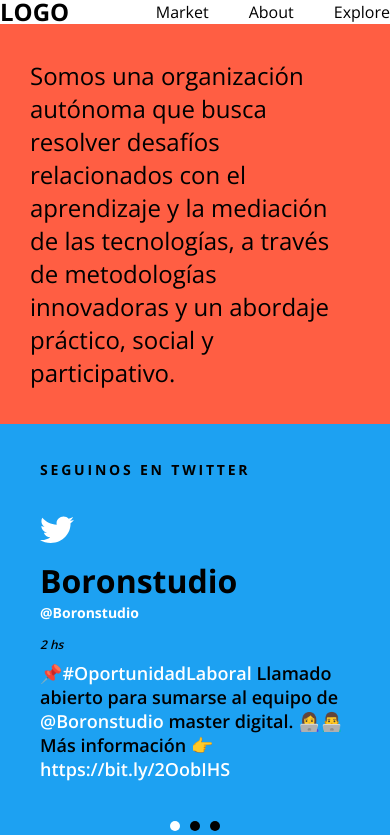
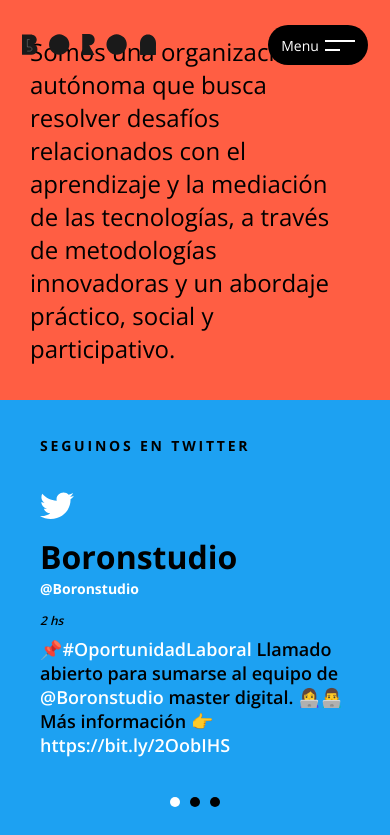
Before and after one commit to Arctic-T/boroa-test, a React (Vite) app: page / in a window 390 px wide. Shown: the top 835 px of the page. Built offline with nearby package versions, Linux system fonts and the light colour scheme.

Commit message:
sidebar mobile styles

```diff
--- a/src/components/Navbar.jsx
+++ b/src/components/Navbar.jsx
@@ -1,12 +1,75 @@
+import { useState } from "react";
+import BoronBlack from "../icons/boron-black";
+import HandLens from "../icons/hand-lens";
+import Twitter from "../icons/twitter";
+import Youtube from "../icons/youtube";
+import RightArrow from "../icons/right-arrow";
+
 export default function Navbar() {
+  const [isOpen, setIsOpen] = useState(false);
+
+  const openNavbar = () => {
+    setIsOpen(!isOpen);
+  };
+
   return (
-    <nav class="navbar">
-      <h1 class="nav-logo">LOGO</h1>
-      <ul class="navbar-links">
-        <li>Market</li>
-        <li>About</li>
-        <li>Explore</li>
-      </ul>
+    <nav className={`navbar ${isOpen ? "is-active" : ""}`}>
+      <a href="#" className="navbar-icon">
+        <BoronBlack />
+      </a>
+      <button className="navbar-menu-btn" onClick={openNavbar}>
+        <p className="navbar-menu-btn-title">{isOpen ? "Cerrar" : "Menu"}</p>
+        {!isOpen && (
+          <div>
+            <span className="navbar-menu-btn-line"></span>
+            <span className="navbar-menu-btn-line second"></span>
+          </div>
+        )}
+        {isOpen && <span className="menu-btn-cross">x</span>}
+      </button>
+      <div className={`navbar-menu ${isOpen ? "is-active" : ""}`}>
+        <div className="navbar-menu-links">
+          <a href="#" className="navbar-menu-links-link">
+            acerca de
+          </a>
+          <a href="#" className="navbar-menu-links-link">
+            proyectos
+          </a>
+          <a href="#" className="navbar-menu-links-link">
+            repositorio
+          </a>
+          <a href="#" className="navbar-menu-links-link">
+            novedades
+          </a>
+          <a href="#" className="navbar-menu-links-link">
+            contacto
+          </a>
+          <HandLens />
+          <div className="navbar-languages">
+            <span>EN </span>/
+            <span>
+              <strong> ES</strong>
+            </span>
+          </div>
+        </div>
+        <div className="navbar-social">
+          <div className="navbar-information">
+            <button className="navbar-button">
+              <span className="navbar-button-name">
+                Subscribite a nuestro newsletter
+              </span>
+              <RightArrow />
+            </button>
+            <div className="navbar-social-network">
+              <p className="navbar-mail">info@boronstudio.com</p>
+              <div className="navbar-social-icons">
+                <Youtube />
+                <Twitter />
+              </div>
+            </div>
+          </div>
+        </div>
+      </div>
     </nav>
   );
 }
--- /dev/null
+++ b/src/icons/boron-black.jsx
@@ -0,0 +1,45 @@
+export default function BoronBlack() {
+  return (
+    <svg
+      width="134"
+      height="21"
+      viewBox="0 0 134 21"
+      fill="none"
+      xmlns="http://www.w3.org/2000/svg"
+    >
+      <g clip-path="url(#clip0_5_407)">
+        <path
+          d="M33.2458 19.9581C32.0488 19.4343 30.96 18.6891 30.0361 17.7611C29.1121 16.8311 28.3692 15.7353 27.8454 14.5304C27.3143 13.2681 27.0414 11.9111 27.043 10.5404C27.0414 9.17222 27.3143 7.81784 27.8454 6.55845C28.3682 5.35292 29.1113 4.25698 30.0361 3.32768C30.9558 2.39664 32.0458 1.65339 33.2458 1.13884C34.4961 0.601036 35.8422 0.326178 37.2018 0.331147C38.5615 0.325264 39.908 0.60016 41.1579 1.13884C42.3566 1.65605 43.446 2.39897 44.3677 3.32768C45.2886 4.25519 46.024 5.35194 46.5343 6.55845C47.0686 7.81684 47.3416 9.17188 47.3367 10.5404C47.3418 11.9115 47.0688 13.2692 46.5343 14.5304C46.0221 15.7358 45.2869 16.8322 44.3677 17.7611C43.4422 18.6872 42.3538 19.4322 41.1579 19.9581C39.9069 20.4933 38.5612 20.768 37.2018 20.7658C35.8426 20.7674 34.4971 20.4926 33.2458 19.9581Z"
+          fill="#1A1A1A"
+        />
+        <path
+          d="M67.2447 11.2996C68.6793 11.2875 70.0516 10.7072 71.0643 9.68422C71.5902 9.17291 72.0045 8.55692 72.2808 7.87552C72.5571 7.19411 72.6894 6.46224 72.6692 5.72654C72.6736 4.24115 72.0971 2.81369 71.0643 1.7527C70.572 1.2236 69.98 0.798265 69.3229 0.501531C68.6657 0.204796 67.9566 0.0425694 67.2366 0.024231H59.9424C59.806 0.024231 60.2233 0.395773 60.2233 0.533081V20.58C60.2233 20.7173 59.806 21.0242 59.9424 21.0242H72.0593C72.1315 21.0242 72.1877 20.8708 72.2278 20.8061C72.2475 20.7674 72.2578 20.7245 72.2578 20.6809C72.2578 20.6374 72.2475 20.5945 72.2278 20.5558L67.2447 11.2996Z"
+          fill="#1A1A1A"
+        />
+        <path
+          d="M90.6677 19.9581C89.4715 19.4329 88.383 18.6878 87.4579 17.7612C86.534 16.8311 85.791 15.7354 85.2673 14.5304C84.7362 13.2682 84.4633 11.9112 84.4649 10.5404C84.4633 9.17226 84.7362 7.81788 85.2673 6.55849C85.79 5.35296 86.5331 4.25702 87.4579 3.32772C88.3791 2.3984 89.4687 1.65539 90.6677 1.13888C91.9179 0.601076 93.2642 0.326218 94.6238 0.331187C95.986 0.326026 97.3349 0.60087 98.5878 1.13888C99.7869 1.65539 100.876 2.3984 101.798 3.32772C102.721 4.25303 103.457 5.35033 103.964 6.55849C104.503 7.81563 104.776 9.17152 104.767 10.5404C104.776 11.9119 104.503 13.2704 103.964 14.5304C103.455 15.7375 102.719 16.8344 101.798 17.7612C100.873 18.6878 99.7841 19.4329 98.5878 19.9581C97.3338 20.4927 95.9857 20.7674 94.6238 20.7658C93.2646 20.7674 91.9189 20.4927 90.6677 19.9581Z"
+          fill="#1A1A1A"
+        />
+        <path
+          d="M8.28127 20.8546H0V0.444214H8.25717C12.1651 0.444214 14.7409 2.62499 14.7409 5.8073C14.7353 6.74081 14.462 7.65283 13.9538 8.43373C13.4456 9.21463 12.7242 9.83118 11.8762 10.2092C12.9004 10.5636 13.7916 11.2263 14.4289 12.1077C15.0662 12.989 15.4188 14.0463 15.439 15.1362C15.439 18.5446 12.5984 20.8546 8.28127 20.8546Z"
+          fill="#1A1A1A"
+        />
+        <path
+          d="M5.19141 17.1392H7.45435C9.05924 17.1392 9.98207 16.2427 9.98207 15.0554C9.98207 13.868 9.01111 12.9715 7.57474 12.9715H5.33589V5.54883H7.6148"
+          stroke="#F2F2F2"
+          stroke-width="0.25"
+          stroke-miterlimit="10"
+        />
+        <path
+          d="M133.47 5.89614C133.1 4.76957 132.477 3.74414 131.648 2.89961C130.823 2.04348 129.817 1.38631 128.703 0.9773C127.846 0.653927 126.939 0.487094 126.023 0.484619C125.098 0.4872 124.179 0.653969 123.311 0.9773C122.191 1.38582 121.176 2.04282 120.342 2.89961C119.514 3.74414 118.891 4.76957 118.521 5.89614C117.718 8.23845 118.039 10.7908 118.039 13.2219V20.1923C118.039 20.3215 118.039 20.6688 118.151 20.7496C118.264 20.8304 118.336 21 118.432 21H133.582C133.679 21 133.775 20.8142 133.855 20.7496C133.935 20.685 133.96 20.4184 133.96 20.2811C133.96 17.9631 133.96 15.5885 133.96 13.2704C133.96 10.9523 134.232 8.23845 133.47 5.89614Z"
+          fill="#1A1A1A"
+        />
+      </g>
+      <defs>
+        <clipPath id="clip0_5_407">
+          <rect width="134" height="21" fill="white" />
+        </clipPath>
+      </defs>
+    </svg>
+  );
+}
--- /dev/null
+++ b/src/icons/hand-lens.jsx
@@ -0,0 +1,23 @@
+export default function HandLens() {
+  return (
+    <svg
+      width="33"
+      height="33"
+      viewBox="0 0 33 33"
+      fill="none"
+      xmlns="http://www.w3.org/2000/svg"
+    >
+      <path
+        d="M20.5 20.5L31.5 31.5"
+        stroke="white"
+        stroke-width="2"
+        stroke-linecap="square"
+      />
+      <path
+        d="M12.5 24C18.8513 24 24 18.8513 24 12.5C24 6.14873 18.8513 1 12.5 1C6.14873 1 1 6.14873 1 12.5C1 18.8513 6.14873 24 12.5 24Z"
+        stroke="white"
+        stroke-width="2"
+      />
+    </svg>
+  );
+}
--- a/src/styles/navbar.scss
+++ b/src/styles/navbar.scss
@@ -2,11 +2,162 @@
   display: flex;
   align-items: center;
   justify-content: space-between;
+  padding: 10px 22px 20px;
+  width: 100%;
+  height: 100px;
+  position: fixed;
+  top: 0;
+  left: 0;
+  z-index: 99;
+
+  &.is-active {
+    background-color: #000000;
+
+    .navbar-icon {
+      svg {
+        fill: #ffffff;
+
+        g {
+          fill: #ffffff;
+
+          path {
+            fill: #ffffff;
+          }
+        }
+      }
+    }
+  }
 }
 
-.navbar-links {
-  list-style-type: none;
+.navbar-menu-btn {
+  background-color: #000000;
+  border: 0;
+  outline: 0;
+  color: #ffffff;
+  width: 100px;
+  height: 40px;
+  border-radius: 60px;
+  display: flex;
+  flex-direction: row;
+  align-items: center;
+  justify-content: center;
+  padding: 0 14px;
+}
+
+.navbar-menu-btn-title {
+  font-weight: 400;
+  font-size: 14px;
+  line-height: 19px;
+  margin-right: 6px;
+}
+
+.navbar-menu-btn-line {
+  width: 30px;
+  height: 2px;
+  background-color: #ffffff;
+  margin: 7px 0;
+  transition: 0.4s;
+  display: block;
+
+  &.second {
+    width: 15px;
+  }
+}
+
+.menu-btn-cross {
+  width: 20px;
+  height: 20px;
+  font-size: 18px;
+  line-height: 18px;
+  margin: 0;
+  font-weight: 700;
+}
+
+.navbar-menu {
+  background-color: #000000;
+  position: absolute;
+  top: 77px;
+  right: 0;
+  transition: 0.1s;
+  width: 0;
+  padding: 0;
+  opacity: 0;
+
+  &.is-active {
+    width: 100%;
+    padding: 20px 30px 40px;
+    opacity: 1;
+  }
+}
+
+.navbar-menu-links {
+  display: flex;
+  flex-direction: column;
+  margin-bottom: 23px;
+}
+
+.navbar-menu-links-link {
+  color: #ffffff;
+  text-decoration: none;
+  margin-bottom: 26px;
+  font-weight: 400;
+  font-size: 24px;
+  line-height: 33px;
+  text-transform: capitalize;
+
+  &:hover,
+  &:active {
+    color: #ffffff;
+  }
+}
+
+.navbar-languages {
+  color: #ffffff;
+  margin-top: 24px;
+  font-weight: 400;
+  font-size: 20px;
+  line-height: 27px;
+}
+
+.navbar-information {
   display: flex;
   align-items: center;
-  gap: 40px;
+  flex-direction: column;
 }
+
+.navbar-button {
+  padding: 22px 27px;
+  background-color: #77d7db;
+  border: 0;
+  outline: 0;
+  text-transform: uppercase;
+  display: flex;
+  align-items: center;
+  font-weight: 700;
+  font-size: 14px;
+  line-height: 40px;
+  margin-bottom: 30px;
+}
+
+.navbar-button-name {
+  margin-right: 14px;
+}
+
+.navbar-social-network {
+  display: flex;
+  align-items: center;
+}
+
+.navbar-mail {
+  color: #ffffff;
+  font-weight: 700;
+  font-size: 16px;
+  line-height: 40px;
+  margin-right: 44px;
+}
+
+.navbar-social-icons {
+  display: grid;
+  grid-template-columns: 1fr 1fr;
+  column-gap: 42px;
+}
--- a/src/styles/slider.scss
+++ b/src/styles/slider.scss
@@ -72,7 +72,7 @@
 
   &.is-active {
     display: block;
-    animation: fadeIn 5s;
+    animation: fadeIn 1s;
   }
 }
 
```
